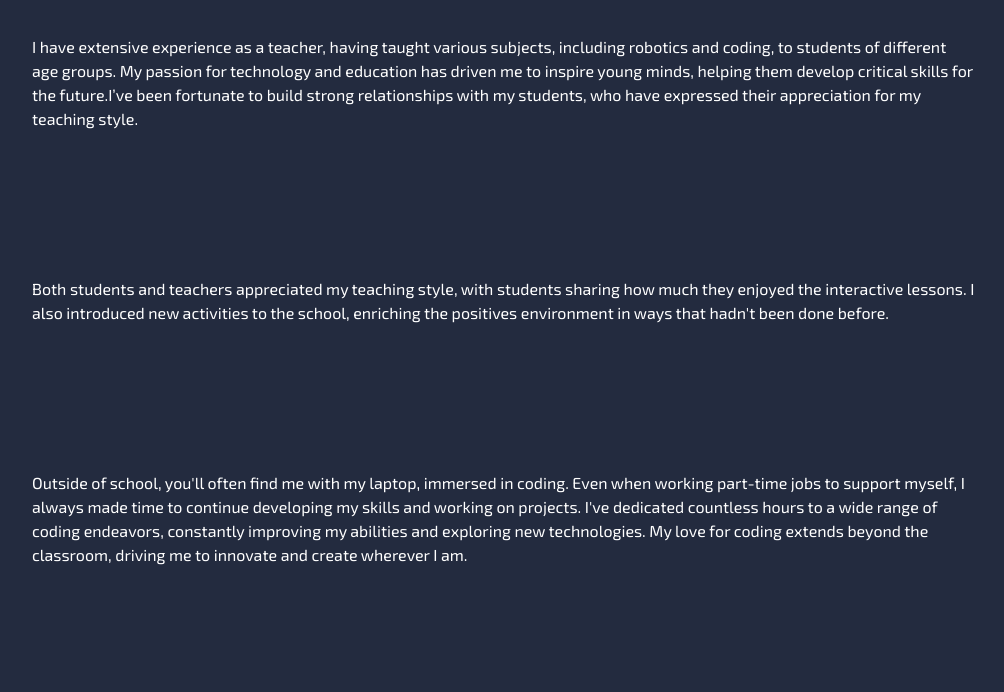
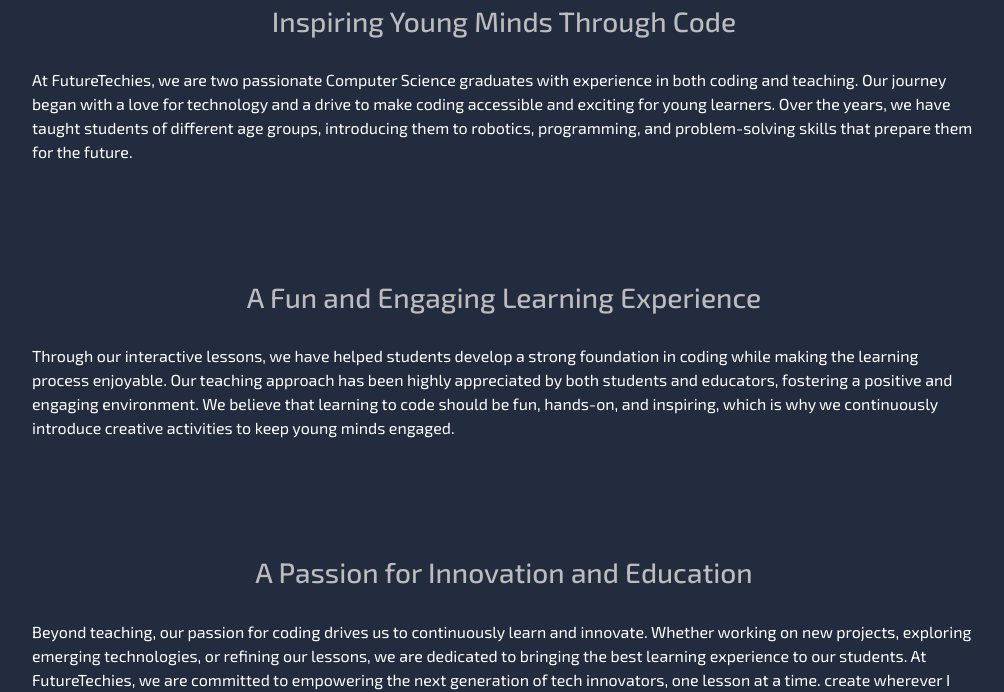
Before and after one commit to GilbertS17/FutureTechies, a plain HTML site: page index.html in a window 1280 px wide. Shown: the part 736-1428 px from the top of the page, without its empty margins (136-1140 px from the left). Drawn offline with nearby package versions, Linux system fonts and the light colour scheme; a script that the page names is missing.

Commit message:
work on about text

```diff
--- a/index.html
+++ b/index.html
@@ -99,14 +99,14 @@
     <!-- About Start -->
     <div id="AboutUs" class="about-container">
       <h1 class="subtitle">About</h1>
-
+      <h3 class="about_subtitles">Inspiring Young Minds Through Code</h3>
       <p class="about-text" id="text1">
-        I have extensive experience as a teacher, having taught various
-        subjects, including robotics and coding, to students of different age
-        groups. My passion for technology and education has driven me to inspire
-        young minds, helping them develop critical skills for the future.I’ve
-        been fortunate to build strong relationships with my students, who have
-        expressed their appreciation for my teaching style.
+        At FutureTechies, we are two passionate Computer Science graduates with
+        experience in both coding and teaching. Our journey began with a love
+        for technology and a drive to make coding accessible and exciting for
+        young learners. Over the years, we have taught students of different age
+        groups, introducing them to robotics, programming, and problem-solving
+        skills that prepare them for the future.
       </p>
       <div class="main-scroll-image-container">
         <div class="scroll-image-container from-left" id="image1">
@@ -124,12 +124,15 @@
           />
         </div>
       </div>
-
+      <h3 class="about_subtitles">A Fun and Engaging Learning Experience</h3>
       <p class="about-text" id="text2">
-        Both students and teachers appreciated my teaching style, with students
-        sharing how much they enjoyed the interactive lessons. I also introduced
-        new activities to the school, enriching the positives environment in
-        ways that hadn't been done before.
+        Through our interactive lessons, we have helped students develop a
+        strong foundation in coding while making the learning process enjoyable.
+        Our teaching approach has been highly appreciated by both students and
+        educators, fostering a positive and engaging environment. We believe
+        that learning to code should be fun, hands-on, and inspiring, which is
+        why we continuously introduce creative activities to keep young minds
+        engaged.
       </p>
 
       <div class="scroll-image-container" id="image2">
@@ -139,15 +142,14 @@
           class="scroll-image"
         />
       </div>
-
+      <h3 class="about_subtitles">A Passion for Innovation and Education</h3>
       <p class="about-text" id="text3">
-        Outside of school, you'll often find me with my laptop, immersed in
-        coding. Even when working part-time jobs to support myself, I always
-        made time to continue developing my skills and working on projects. I've
-        dedicated countless hours to a wide range of coding endeavors,
-        constantly improving my abilities and exploring new technologies. My
-        love for coding extends beyond the classroom, driving me to innovate and
-        create wherever I am.
+        Beyond teaching, our passion for coding drives us to continuously learn
+        and innovate. Whether working on new projects, exploring emerging
+        technologies, or refining our lessons, we are dedicated to bringing the
+        best learning experience to our students. At FutureTechies, we are
+        committed to empowering the next generation of tech innovators, one
+        lesson at a time. create wherever I am.
       </p>
 
       <div class="main-scroll-image-container">
--- a/styles.css
+++ b/styles.css
@@ -114,6 +114,11 @@
   padding-bottom: 50px;
 }
 
+.about_subtitles {
+  color: rgb(188, 188, 188);
+  margin-bottom: 0px;
+}
+
 .about-text {
   padding-top: 30px;
   padding-bottom: 30px;
@@ -154,7 +159,6 @@
 
 #image3 {
   max-width: 500px;
-  /* margin: auto; */
 }
 
 /* Projects Container */
```
